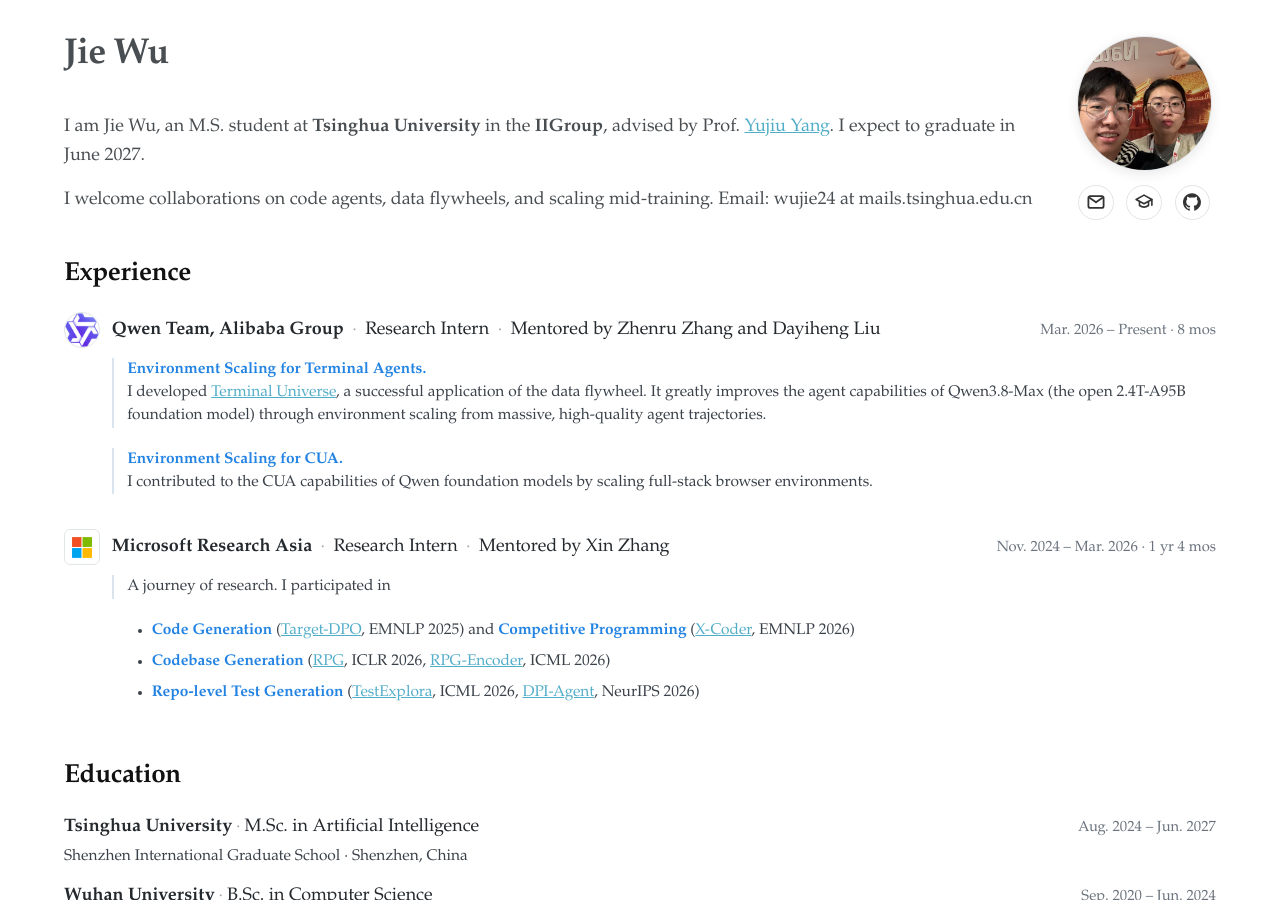
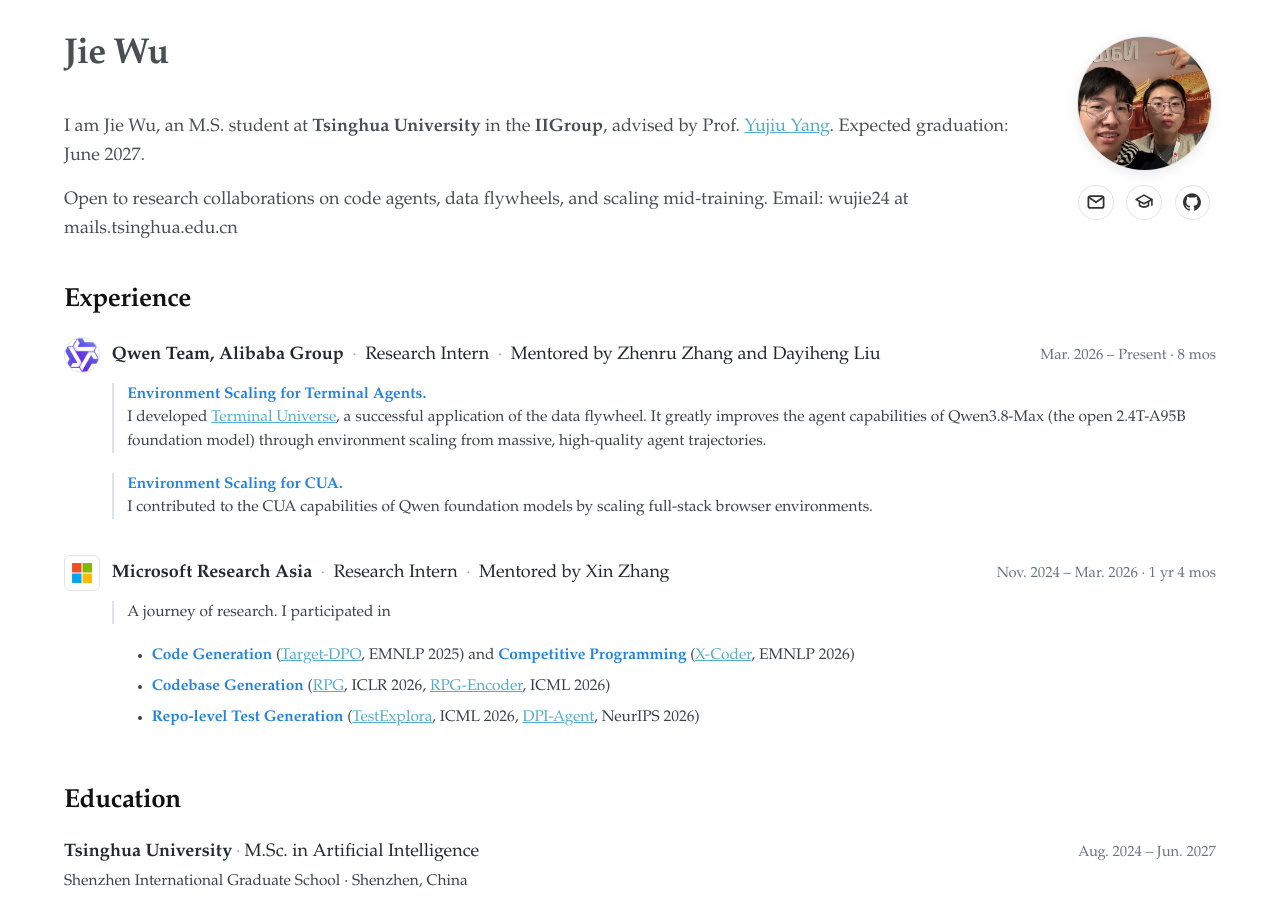
Before and after one commit to JieWu02/JieWu02.github.io, a Jekyll site: the page built from _pages/about.md, in a window 1280 px wide and 900 px high. Built offline with Jekyll 4.4.1, drawn with Linux system fonts in a browser that asks for light colours.

Commit message:
Make graduation and collaboration wording more concise

```diff
--- a/_pages/about.md
+++ b/_pages/about.md
@@ -12,8 +12,8 @@ redirect_from:
 <section class="profile-hero" aria-label="About Jie Wu">
   <div class="profile-hero__copy">
     <h1 class="profile-hero__name">Jie Wu</h1>
-    <p>I am Jie Wu, an M.S. student at <strong>Tsinghua University</strong> in the <strong>IIGroup</strong>, advised by Prof. <a href="https://iigroup.github.io/about/">Yujiu Yang</a>. I expect to graduate in June 2027.</p>
-    <p>I welcome collaborations on code agents, data flywheels, and scaling mid-training. Email: wujie24 at mails.tsinghua.edu.cn</p>
+    <p>I am Jie Wu, an M.S. student at <strong>Tsinghua University</strong> in the <strong>IIGroup</strong>, advised by Prof. <a href="https://iigroup.github.io/about/">Yujiu Yang</a>. Expected graduation: June 2027.</p>
+    <p>Open to research collaborations on code agents, data flywheels, and scaling mid-training. Email: wujie24 at mails.tsinghua.edu.cn</p>
   </div>
   <aside class="profile-hero__identity" aria-label="Profile and contact links">
     <img class="profile-hero__avatar" src="/images/profile_new.jpg" alt="Jie Wu">
```
